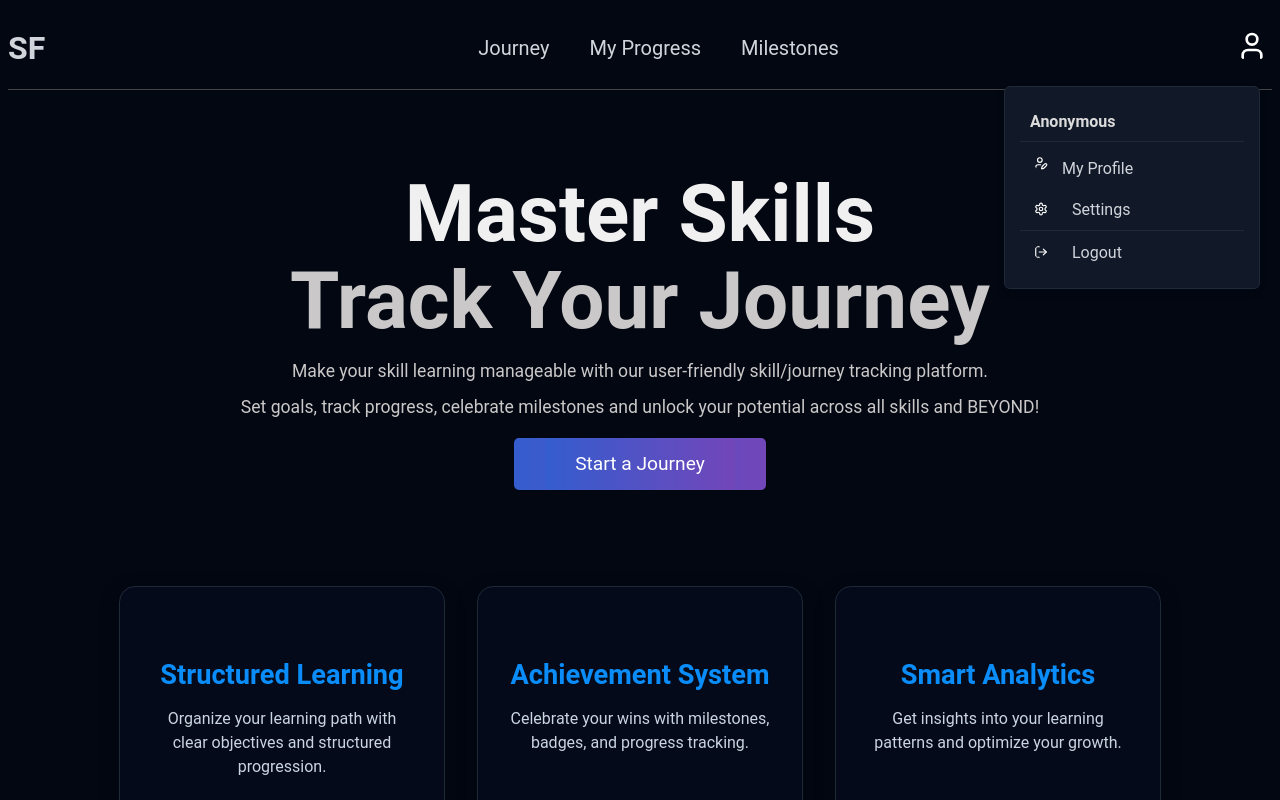
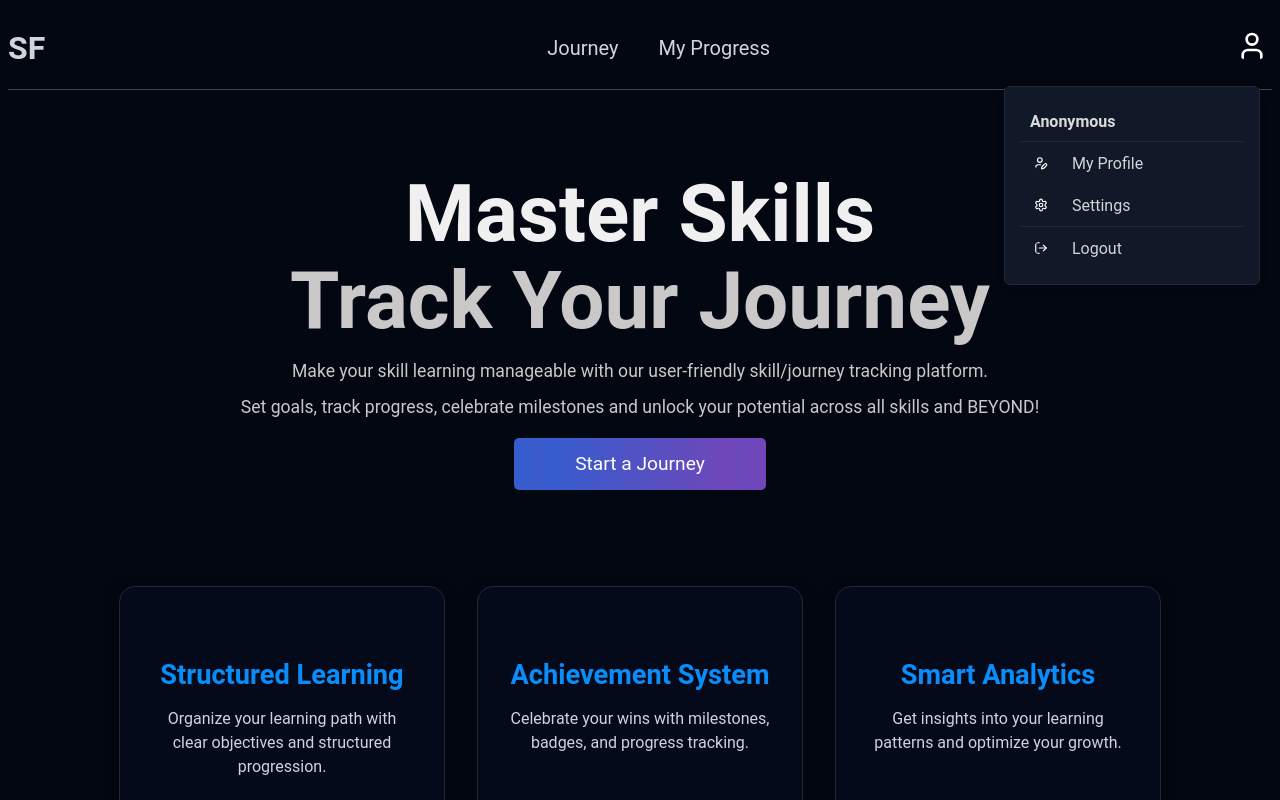
Before and after one commit to zaki-s/SF-PHASE4-FE, a React (Vite) app: page / in a window 1280 px wide. Both pictures are taken after a click on the element 1251 px from the left and 48 px from the top of the page. Shown: the top 800 px of the page. Built offline with nearby package versions, Linux system fonts and the light colour scheme.

Commit message:
Fixed routing to profile, settings and logout

```diff
--- a/src/App.jsx
+++ b/src/App.jsx
@@ -26,8 +26,6 @@ function App() {
         <Route path="/logout" element={<Logout />} />
         <Route path="/settings" element={<Settings />} />
         <Route path="/reset" element={<ResetPassword />} />
-
-        {/* Add more routes as needed */}
       </Routes>
     </Router>
   )
--- a/src/main.jsx
+++ b/src/main.jsx
@@ -4,7 +4,6 @@ import { StrictMode } from 'react'
 import { createRoot } from 'react-dom/client'
 import App from './App.jsx'
 
-// styles will be in individual files in folder called styles
 
 createRoot(document.getElementById('root')).render(
   <StrictMode>
--- a/src/pages/HomePage.jsx
+++ b/src/pages/HomePage.jsx
@@ -29,7 +29,7 @@ const HomePage = () => {
     const closeDropdown = () => {
         setShowDropdown(false);
     };
-    const Profilfunction = () => {
+    const profile = () => {
         window.location.href = '/profile';
     };
     const setbnt = () => {
@@ -47,7 +47,6 @@ const HomePage = () => {
                     <ul className="navlist">
                         <li><Link to="/journey">Journey</Link></li>
                         <li><Link to="/progress">My Progress</Link></li>
-                        <li>Milestones</li>
                     </ul>
                 </div>
                 <div className="profile" onClick={toggleDropdown} onBlur={closeDropdown} tabIndex="0">
@@ -58,11 +57,9 @@ const HomePage = () => {
                                 <p className="username">Anonymous</p>
                             </div>
                             <ul>
-                                <li onClick={Profilfunction}>
-                                    <Link to="/profile" className="dropdown-link" onClick={closeDropdown}>
-                                        <img src={profileIcon} alt="Profile Icon" width={10} className="profile-icon" />
-                                        My Profile
-                                    </Link>
+                                <li onClick={profile}>
+                                    <img src={profileIcon} alt="Profile Icon" width={10} className="profile-icon" />
+                                    My Profile
                                 </li>
                                 <li onClick={setbnt}>
                                     <img src={settingsIcon} alt="Settings Icon" width={10} className="settings-icon" />
--- a/src/pages/JourneyPage.jsx
+++ b/src/pages/JourneyPage.jsx
@@ -131,12 +131,13 @@ const JourneyPage = () => {
   return (
     <div className="Journeypage">
       <div className={`navbar ${scrolled ? 'navbar-scrolled' : ''}`}>
-        <h1 className="logo"><Link to="/" className="logo">SF</Link></h1>
+        <h1 className="logo">
+          <Link to="/" className="logo">SF</Link>
+        </h1>
         <div className="navlinks">
           <ul className="navlist">
-            <li>Journey</li>
+            <li><Link to="/journey">Journey</Link></li>
             <li><Link to="/progress">My Progress</Link></li>
-            <li>Milestones</li>
           </ul>
         </div>
         <div className="profile" onClick={toggleDropdown} onBlur={closeDropdown} tabIndex="0">
@@ -145,9 +146,15 @@ const JourneyPage = () => {
             <div className="dropdown-menu">
               <div className="dropdown-header"><p className="username">Anonymous</p></div>
               <ul>
-                <li><img src={profileIcon} alt="Profile Icon" width={10} /> My Profile</li>
-                <li><img src={settingsIcon} alt="Settings Icon" width={10} /> Settings</li>
-                <li className="logout"><img src={logoutIcon} alt="Logout Icon" width={10} /> Logout</li>
+                <li onClick={() => window.location.href = '/profile'}>
+                  <img src={profileIcon} alt="Profile Icon" width={10} /> My Profile
+                </li>
+                <li onClick={() => window.location.href = '/settings'}>
+                  <img src={settingsIcon} alt="Settings Icon" width={10} /> Settings
+                </li>
+                <li className="logout" onClick={() => window.location.href = '/logout'}>
+                  <img src={logoutIcon} alt="Logout Icon" width={10} /> Logout
+                </li>
               </ul>
             </div>
           )}
--- a/src/pages/MyProgress.jsx
+++ b/src/pages/MyProgress.jsx
@@ -4,30 +4,52 @@ import userIcon from '../assets/user.svg';
 import profileIcon from '../assets/profile.svg';
 import settingsIcon from '../assets/settings.svg';
 import logoutIcon from '../assets/logout.svg';
-import { Link } from 'react-router-dom'
+import { Link } from 'react-router-dom';
 
 const MyProgress = () => {
   const [scrolled, setScrolled] = useState(false);
   const [showDropdown, setShowDropdown] = useState(false);
 
   useEffect(() => {
-    const handleScroll = () => setScrolled(window.scrollY > 10);
+    const handleScroll = () => {
+      setScrolled(window.scrollY > 10);
+    };
     window.addEventListener('scroll', handleScroll);
     return () => window.removeEventListener('scroll', handleScroll);
   }, []);
 
-  const toggleDropdown = () => setShowDropdown(prev => !prev);
-  const closeDropdown = () => setShowDropdown(false);
+  const toggleDropdown = () => {
+    setShowDropdown(prev => !prev);
+  };
+
+  const logdown = () => {
+    window.location.href = '/logout';
+  };
+
+  const closeDropdown = () => {
+    setShowDropdown(false);
+  };
+
+  const profile = () => {
+    window.location.href = '/profile';
+  };
+
+  const setbnt = () => {
+    window.location.href = '/settings';
+  };
 
   return (
     <div className="progresspage">
       <div className={`navbar ${scrolled ? 'navbar-scrolled' : ''}`}>
-        <h1 className="logo"><Link to="/" className="logo">SF</Link></h1>
-        <ul className="navlist">
-          <li><Link to="/journey">Journey</Link></li>
-          <li className="active">My Progress</li>
-          <li>Milestones</li>
-        </ul>
+        <h1 className="logo">
+          <Link to="/" className="logo">SF</Link>
+        </h1>
+        <div className="navlinks">
+          <ul className="navlist">
+            <li><Link to="/journey">Journey</Link></li>
+            <li><Link to="/progress" className="active">My Progress</Link></li>
+          </ul>
+        </div>
         <div className="profile" onClick={toggleDropdown} onBlur={closeDropdown} tabIndex="0">
           <img src={userIcon} alt="User Icon" width={32} className="profileicon" />
           {showDropdown && (
@@ -36,9 +58,18 @@ const MyProgress = () => {
                 <p className="username">Anonymous</p>
               </div>
               <ul>
-                <li><img src={profileIcon} alt="Profile" /> My Profile</li>
-                <li><img src={settingsIcon} alt="Settings" /> Settings</li>
-                <li className="logout"><img src={logoutIcon} alt="Logout" /> Logout</li>
+                <li onClick={profile}>
+                  <img src={profileIcon} alt="Profile Icon" width={10} className="profile-icon" />
+                  My Profile
+                </li>
+                <li onClick={setbnt}>
+                  <img src={settingsIcon} alt="Settings Icon" width={10} className="settings-icon" />
+                  Settings
+                </li>
+                <li className="logout" onClick={logdown}>
+                  <img src={logoutIcon} alt="Logout Icon" width={10} className="logout-icon" />
+                  Logout
+                </li>
               </ul>
             </div>
           )}
--- a/src/pages/ProfilePage.jsx
+++ b/src/pages/ProfilePage.jsx
@@ -64,7 +64,6 @@ const ProfilePage = () => {
           <ul className="navlist">
             <li><Link to="/journey">Journey</Link></li>
             <li><Link to="/progress">My Progress</Link></li>
-            <li>Milestones</li>
           </ul>
         </div>
         <div className="profile" onClick={toggleDropdown} onBlur={closeDropdown} tabIndex="0">
--- a/src/pages/Settings.jsx
+++ b/src/pages/Settings.jsx
@@ -1,6 +1,6 @@
 import React, { useState } from 'react';
 import { Link } from 'react-router-dom';
-import '../styles/Settings.css'; // Ensure you have a CSS file for styling
+import '../styles/Settings.css';
 
 const Settings = () => {
     const [formData, setFormData] = useState({
```
Also changed, not shown: 1 other file (tests, documents, lock files or other folders).
